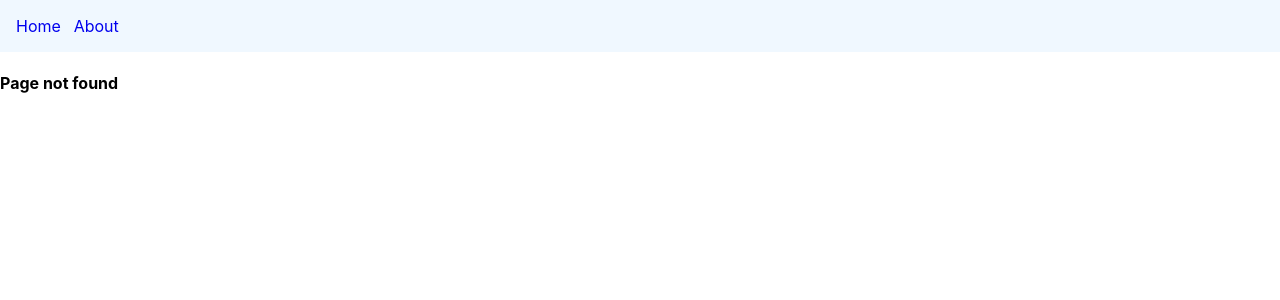
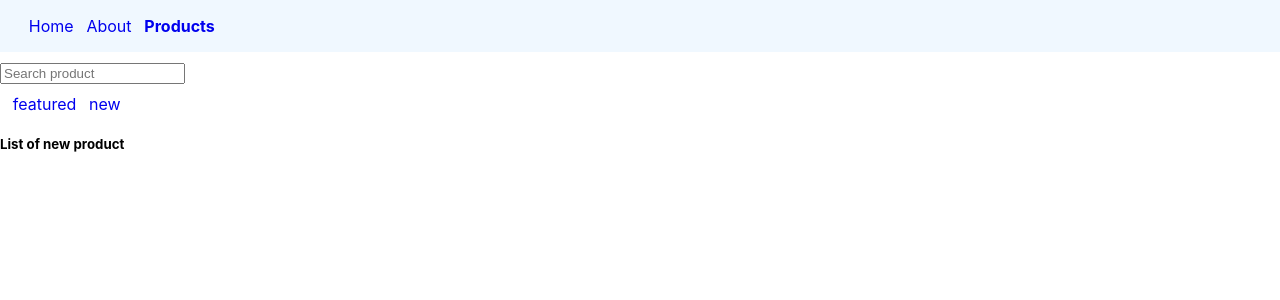
Before and after one commit to Soham2407/react-router-dom, a React (Create React App) app: page /products/new in a window 1280 px wide. Before the commit this address had no page. Shown: the top 300 px of the page. Built offline with nearby package versions, Linux system fonts and the light colour scheme.

Commit message:
nested route added

```diff
--- a/src/App.css
+++ b/src/App.css
@@ -1,4 +1,4 @@
-nav {
+.primary-nav {
   background-color: aliceblue;
   padding: 1rem;
 }
@@ -7,6 +7,6 @@ nav a {
   text-decoration: none;
 }
 
-nav a:last-child {
+nav a {
   margin-left: 0.8rem;
 }
--- a/src/App.js
+++ b/src/App.js
@@ -4,6 +4,9 @@ import Home from "./components/Home";
 import Navbar from "./components/Navbar";
 import OrderSummery from "./components/OrderSummery";
 import NoMatch from "./components/NoMatch";
+import Product from "./components/Product";
+import FeaturedProduct from "./components/FeaturedProduct";
+import NewProduct from "./components/NewProduct";
 import "./App.css";
 
 function App() {
@@ -14,6 +17,10 @@ function App() {
         <Route path="/" element={<Home />} />
         <Route path="about" element={<About />} />
         <Route path="order-summary" element={<OrderSummery />} />
+        <Route path="products" element={<Product />}>
+          <Route path="featured" element={<FeaturedProduct />} />
+          <Route path="new" element={<NewProduct />} />
+        </Route>
         <Route path="*" element={<NoMatch />} />
       </Routes>
     </>
--- /dev/null
+++ b/src/components/FeaturedProduct.js
@@ -0,0 +1,7 @@
+import React from "react";
+
+const FeaturedProduct = () => {
+  return <h5>List of featured product</h5>;
+};
+
+export default FeaturedProduct;
--- a/src/components/Navbar.js
+++ b/src/components/Navbar.js
@@ -9,13 +9,16 @@ const Navbar = () => {
   };
 
   return (
-    <nav>
+    <nav className="primary-nav">
       <NavLink style={navLinkStyles} to="/">
         Home
       </NavLink>
       <NavLink style={navLinkStyles} to="/about">
         About
       </NavLink>
+      <NavLink style={navLinkStyles} to="/products">
+        Products
+      </NavLink>
     </nav>
   );
 };
--- /dev/null
+++ b/src/components/NewProduct.js
@@ -0,0 +1,7 @@
+import React from "react";
+
+const NewProduct = () => {
+  return <h5>List of new product</h5>;
+};
+
+export default NewProduct;
--- /dev/null
+++ b/src/components/Product.js
@@ -0,0 +1,19 @@
+import React from "react";
+import { Link, Outlet } from "react-router-dom";
+
+const Product = () => {
+  return (
+    <>
+      <div style={{ margin: "10px 0px" }}>
+        <input type="text" placeholder="Search product" />
+      </div>
+      <nav>
+        <Link to="featured">featured</Link>
+        <Link to="new">new</Link>
+      </nav>
+      <Outlet />
+    </>
+  );
+};
+
+export default Product;
```
